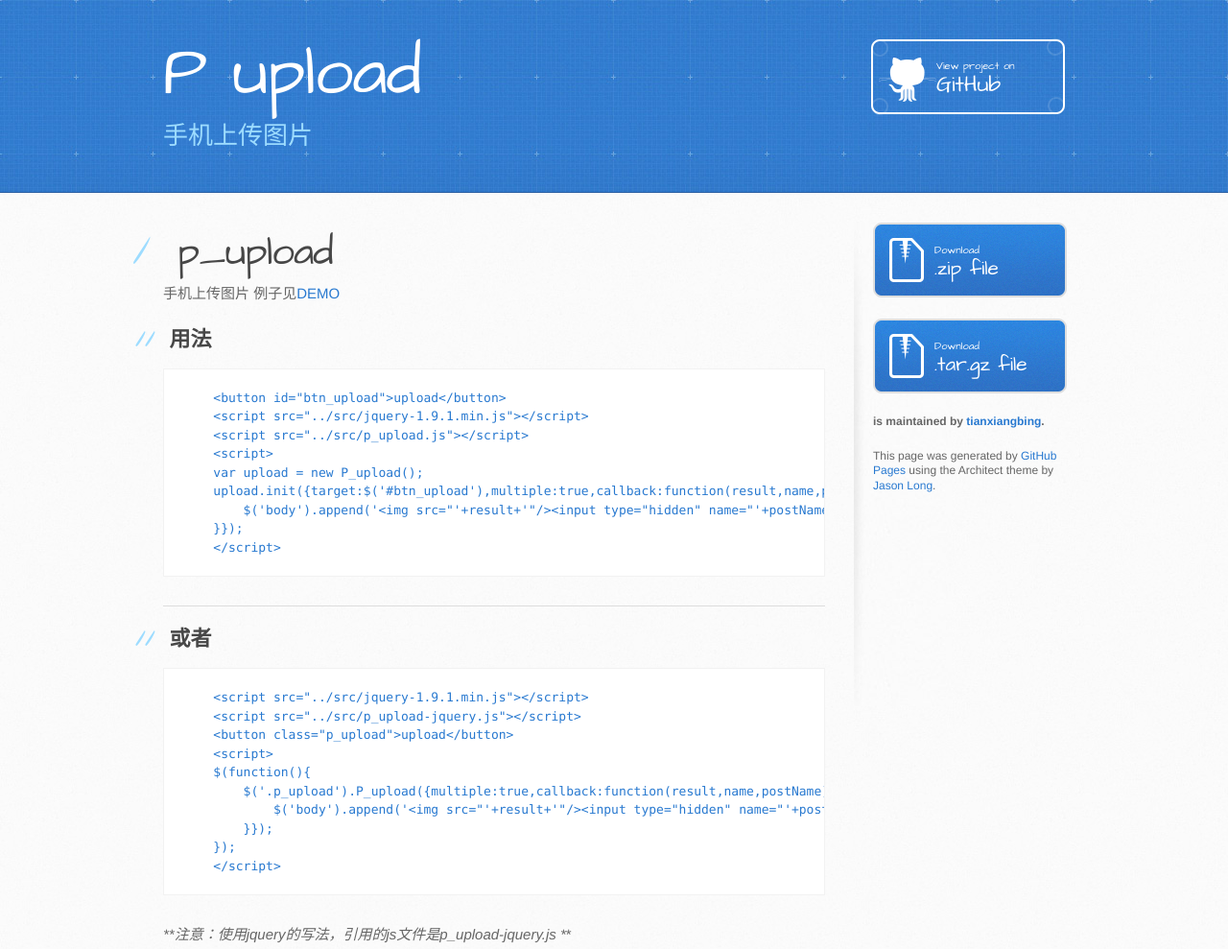
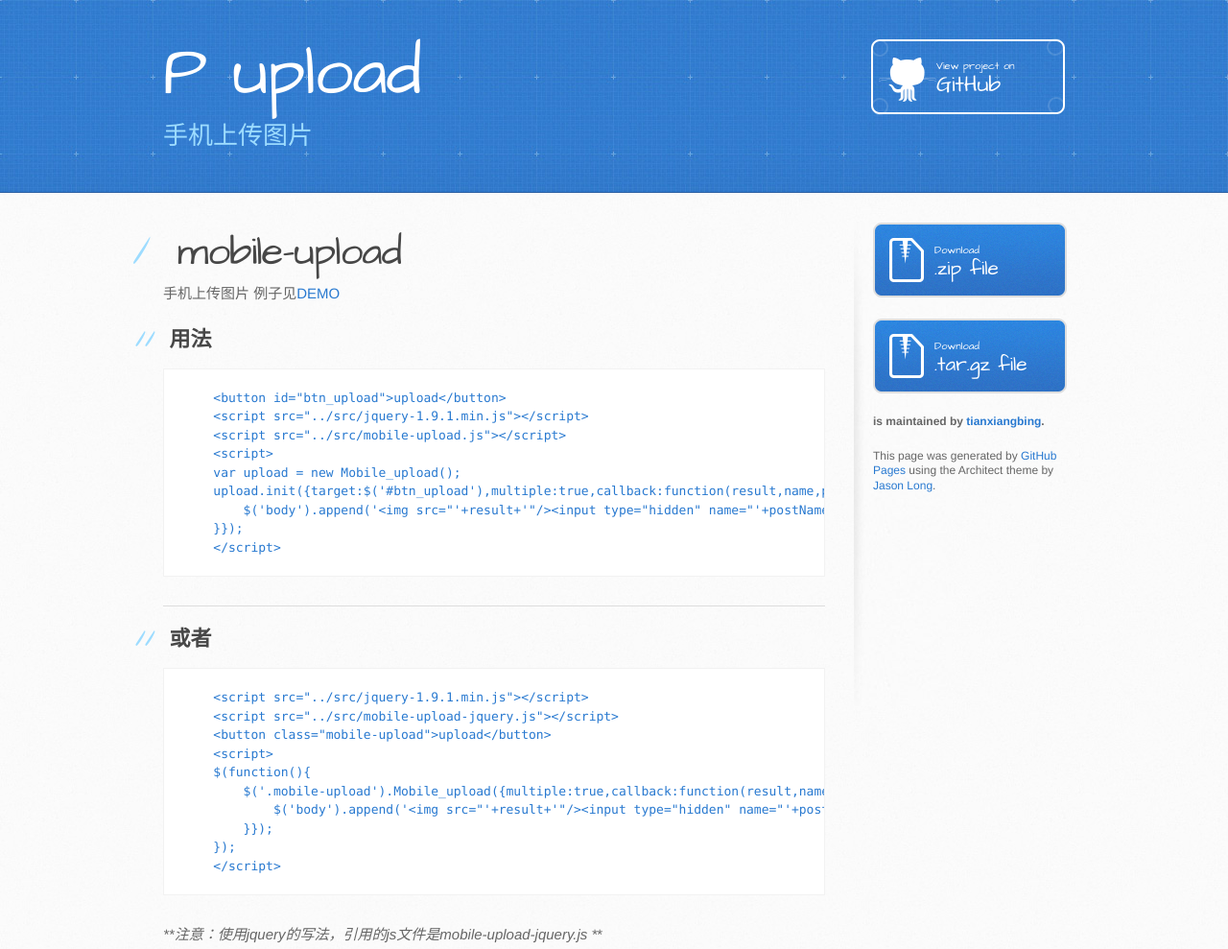
Before and after one commit to tianxiangbing/mobile-upload, a plain HTML site: page index.html in a window 1280 px wide. Shown: the top 989 px of the page at 96% size. Drawn offline with Linux system fonts and the light colour scheme.

```diff
--- a/index.html
+++ b/index.html
@@ -21,7 +21,7 @@
       <div class="inner">
         <h1>P upload</h1>
         <h2>手机上传图片</h2>
-        <a href="https://github.com/tianxiangbing/p_upload" class="button"><small>View project on</small> GitHub</a>
+        <a href="https://github.com/tianxiangbing/mobile-upload" class="button"><small>View project on</small> GitHub</a>
       </div>
     </header>
 
@@ -29,19 +29,19 @@
       <div class="inner clearfix">
         <section id="main-content">
           <h1>
-<a id="p_upload" class="anchor" href="#p_upload" aria-hidden="true"><span class="octicon octicon-link"></span></a>p_upload</h1>
+<a id="mobile-upload" class="anchor" href="#mobile-upload" aria-hidden="true"><span class="octicon octicon-link"></span></a>mobile-upload</h1>
 
 <p>手机上传图片
-例子见<a href="http://www.lovewebgames.com/jsmodule/p_upload.html">DEMO</a>  </p>
+例子见<a href="http://www.lovewebgames.com/jsmodule/mobile-upload.html">DEMO</a>  </p>
 
 <h2>
 <a id="用法" class="anchor" href="#%E7%94%A8%E6%B3%95" aria-hidden="true"><span class="octicon octicon-link"></span></a>用法</h2>
 
 <pre><code>    &lt;button id="btn_upload"&gt;upload&lt;/button&gt;
     &lt;script src="../src/jquery-1.9.1.min.js"&gt;&lt;/script&gt;
-    &lt;script src="../src/p_upload.js"&gt;&lt;/script&gt;
+    &lt;script src="../src/mobile-upload.js"&gt;&lt;/script&gt;
     &lt;script&gt;
-    var upload = new P_upload();
+    var upload = new Mobile_upload();
     upload.init({target:$('#btn_upload'),multiple:true,callback:function(result,name,postName){
         $('body').append('&lt;img src="'+result+'"/&gt;&lt;input type="hidden" name="'+postName+'"/&gt;');
     }});
@@ -54,18 +54,18 @@
 <a id="或者" class="anchor" href="#%E6%88%96%E8%80%85" aria-hidden="true"><span class="octicon octicon-link"></span></a>或者</h2>
 
 <pre><code>    &lt;script src="../src/jquery-1.9.1.min.js"&gt;&lt;/script&gt;
-    &lt;script src="../src/p_upload-jquery.js"&gt;&lt;/script&gt;
-    &lt;button class="p_upload"&gt;upload&lt;/button&gt;
+    &lt;script src="../src/mobile-upload-jquery.js"&gt;&lt;/script&gt;
+    &lt;button class="mobile-upload"&gt;upload&lt;/button&gt;
     &lt;script&gt;
     $(function(){
-        $('.p_upload').P_upload({multiple:true,callback:function(result,name,postName){
+        $('.mobile-upload').Mobile_upload({multiple:true,callback:function(result,name,postName){
             $('body').append('&lt;img src="'+result+'"/&gt;&lt;input type="hidden" name="'+postName+'"/&gt;');
         }});
     });
     &lt;/script&gt;
 </code></pre>
 
-<p><em>**注意：使用jquery的写法，引用的js文件是p_upload-jquery.js  *</em>*</p>
+<p><em>**注意：使用jquery的写法，引用的js文件是mobile-upload-jquery.js  *</em>*</p>
 
 <h1>
 <a id="属性和方法" class="anchor" href="#%E5%B1%9E%E6%80%A7%E5%92%8C%E6%96%B9%E6%B3%95" aria-hidden="true"><span class="octicon octicon-link"></span></a>属性和方法</h1>
@@ -96,16 +96,16 @@
         </section>
 
         <aside id="sidebar">
-          <a href="https://github.com/tianxiangbing/p_upload/zipball/master" class="button">
+          <a href="https://github.com/tianxiangbing/mobile-upload/zipball/master" class="button">
             <small>Download</small>
             .zip file
           </a>
-          <a href="https://github.com/tianxiangbing/p_upload/tarball/master" class="button">
+          <a href="https://github.com/tianxiangbing/mobile-upload/tarball/master" class="button">
             <small>Download</small>
             .tar.gz file
           </a>
 
-          <p class="repo-owner"><a href="https://github.com/tianxiangbing/p_upload"></a> is maintained by <a href="https://github.com/tianxiangbing">tianxiangbing</a>.</p>
+          <p class="repo-owner"><a href="https://github.com/tianxiangbing/mobile-upload"></a> is maintained by <a href="https://github.com/tianxiangbing">tianxiangbing</a>.</p>
 
           <p>This page was generated by <a href="https://pages.github.com">GitHub Pages</a> using the Architect theme by <a href="https://twitter.com/jasonlong">Jason Long</a>.</p>
         </aside>
--- a/params.json
+++ b/params.json
@@ -1 +1 @@
-{"name":"P upload","tagline":"手机上传图片","body":"# p_upload\r\n手机上传图片\r\n例子见[DEMO](http://www.lovewebgames.com/jsmodule/p_upload.html)  \r\n##用法\r\n\t\t<button id=\"btn_upload\">upload</button>\r\n\t\t<script src=\"../src/jquery-1.9.1.min.js\"></script>\r\n\t\t<script src=\"../src/p_upload.js\"></script>\r\n\t\t<script>\r\n\t\tvar upload = new P_upload();\r\n\t\tupload.init({target:$('#btn_upload'),multiple:true,callback:function(result,name,postName){\r\n\t\t\t$('body').append('<img src=\"'+result+'\"/><input type=\"hidden\" name=\"'+postName+'\"/>');\r\n\t\t}});\r\n\t\t</script>\r\n***\r\n##或者\r\n\t\t<script src=\"../src/jquery-1.9.1.min.js\"></script>\r\n\t\t<script src=\"../src/p_upload-jquery.js\"></script>\r\n\t\t<button class=\"p_upload\">upload</button>\r\n\t\t<script>\r\n\t\t$(function(){\r\n\t\t\t$('.p_upload').P_upload({multiple:true,callback:function(result,name,postName){\r\n\t\t\t\t$('body').append('<img src=\"'+result+'\"/><input type=\"hidden\" name=\"'+postName+'\"/>');\r\n\t\t\t}});\r\n\t\t});\r\n\t\t</script>\r\n***注意：使用jquery的写法，引用的js文件是p_upload-jquery.js  ***\r\n#属性和方法\r\n##属性\r\n###target:\r\n\t\t上传的对象结点(jquery方式调用的为它本身)\r\n###multiple:\r\n\t\t是否上传多张\r\n##方法\r\n###callback:function(result,name,postName)\r\n\t\t上传完成后的回调,参数result是返回图片数据，name是文件名,postName是隐藏input的name，方便form提交时使用","google":"","note":"Don't delete this file! It's used internally to help with page regeneration."}
+{"name":"P upload","tagline":"手机上传图片","body":"# mobile-upload\r\n手机上传图片\r\n例子见[DEMO](http://www.lovewebgames.com/jsmodule/mobile-upload.html)  \r\n##用法\r\n\t\t<button id=\"btn_upload\">upload</button>\r\n\t\t<script src=\"../src/jquery-1.9.1.min.js\"></script>\r\n\t\t<script src=\"../src/mobile-upload.js\"></script>\r\n\t\t<script>\r\n\t\tvar upload = new Mobile_upload();\r\n\t\tupload.init({target:$('#btn_upload'),multiple:true,callback:function(result,name,postName){\r\n\t\t\t$('body').append('<img src=\"'+result+'\"/><input type=\"hidden\" name=\"'+postName+'\"/>');\r\n\t\t}});\r\n\t\t</script>\r\n***\r\n##或者\r\n\t\t<script src=\"../src/jquery-1.9.1.min.js\"></script>\r\n\t\t<script src=\"../src/mobile-upload-jquery.js\"></script>\r\n\t\t<button class=\"mobile-upload\">upload</button>\r\n\t\t<script>\r\n\t\t$(function(){\r\n\t\t\t$('.mobile-upload').Mobile_upload({multiple:true,callback:function(result,name,postName){\r\n\t\t\t\t$('body').append('<img src=\"'+result+'\"/><input type=\"hidden\" name=\"'+postName+'\"/>');\r\n\t\t\t}});\r\n\t\t});\r\n\t\t</script>\r\n***注意：使用jquery的写法，引用的js文件是mobile-upload-jquery.js  ***\r\n#属性和方法\r\n##属性\r\n###target:\r\n\t\t上传的对象结点(jquery方式调用的为它本身)\r\n###multiple:\r\n\t\t是否上传多张\r\n##方法\r\n###callback:function(result,name,postName)\r\n\t\t上传完成后的回调,参数result是返回图片数据，name是文件名,postName是隐藏input的name，方便form提交时使用","google":"","note":"Don't delete this file! It's used internally to help with page regeneration."}
```
